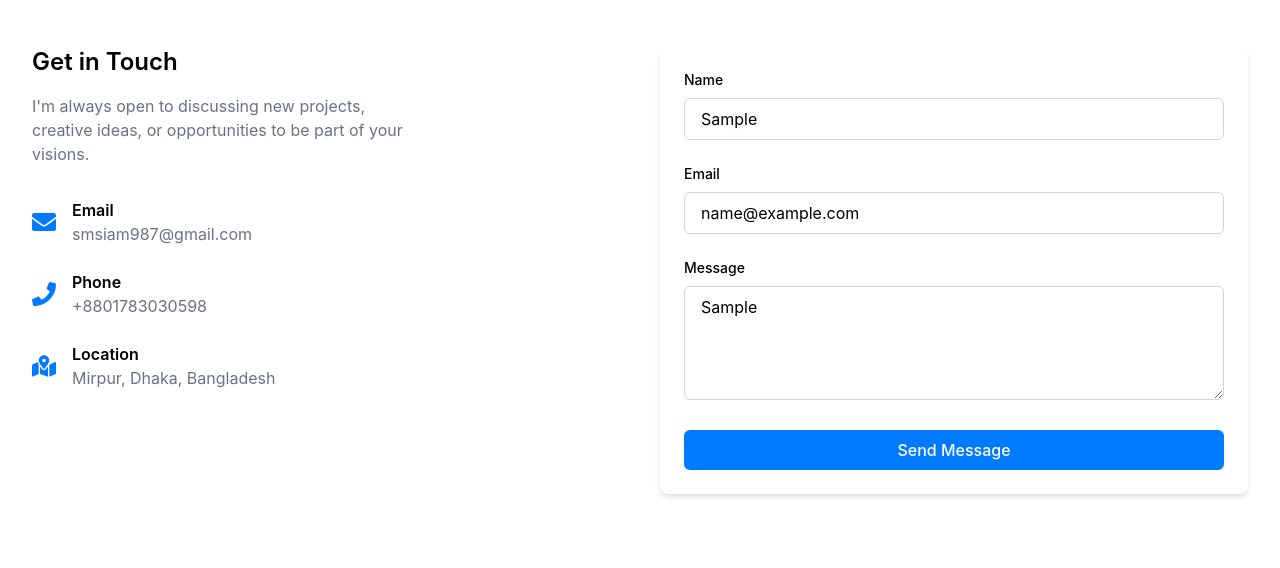
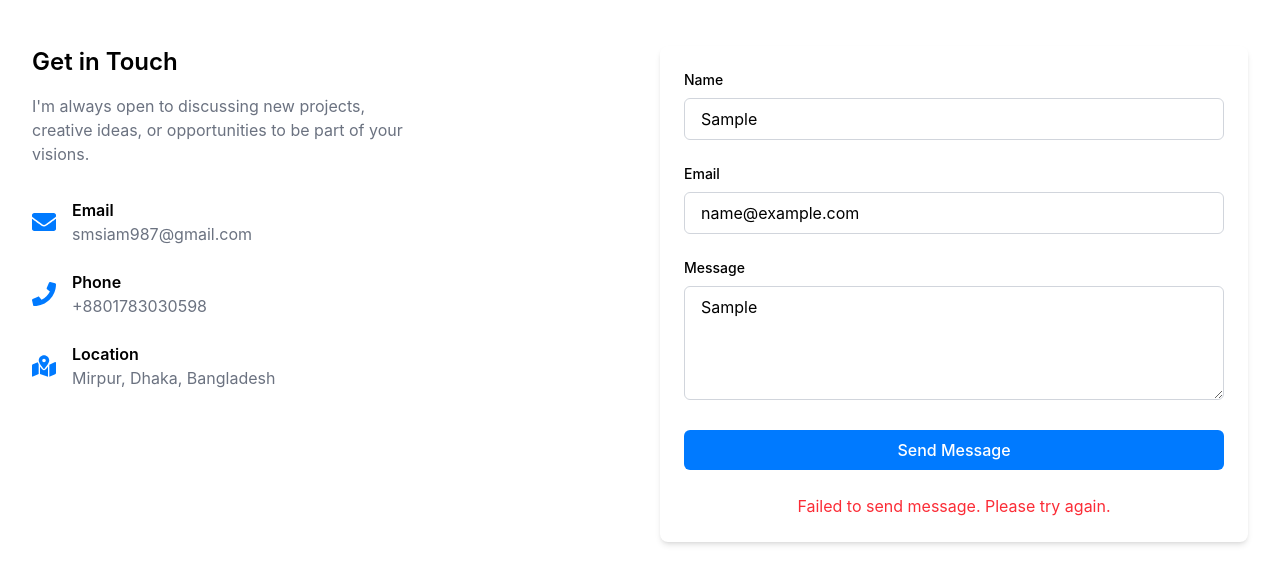
Before and after one commit to siam114/portfolio-website-nextjs, a Next.js app: page /contact in a window 1280 px wide. Both pictures are taken after typing "Sample", "name@example.com", "Sample" into the empty fields and a click on the button "Send Message". Shown: the part 190-758 px from the top of the page. Built offline with nearby package versions, Linux system fonts and the light colour scheme; no server answers.

Commit message:
design success and error message after post api

```diff
--- a/src/app/contact/page.tsx
+++ b/src/app/contact/page.tsx
@@ -160,6 +160,22 @@ const ContactPage = () => {
             >
               {status === "loading" ? "Sending..." : "Send Message"}
             </button>
+
+            {
+              status === "success" && (
+                <p className="text-green-500 text-center">
+                  Message sent successfully!
+                </p>
+              )
+            }
+
+            {
+              status === "error" && (
+                <p className="text-red-500 text-center">
+                  Failed to send message. Please try again.
+                </p>
+              )
+            }
           </form>
         </div>
       </div>
```
